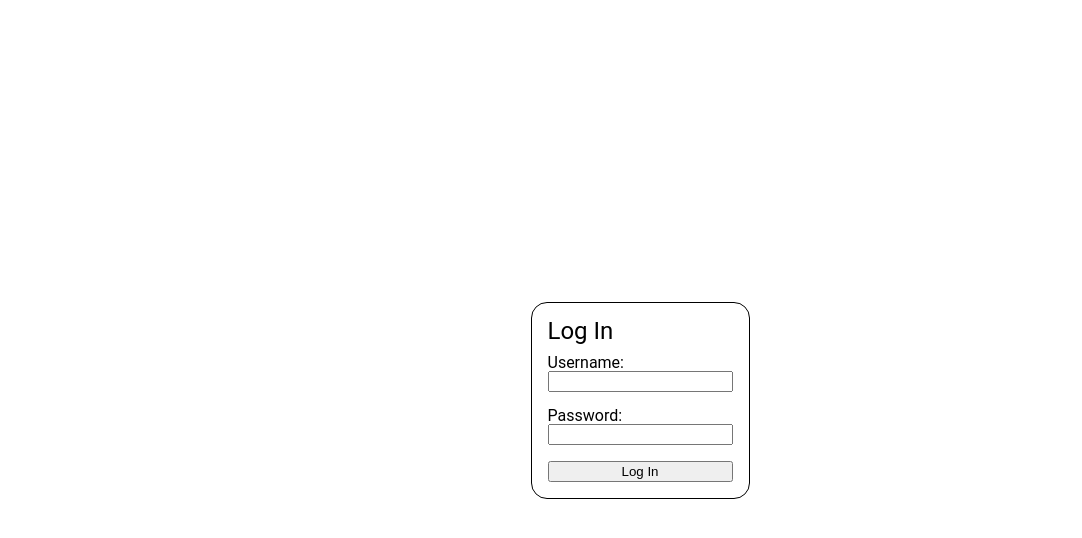
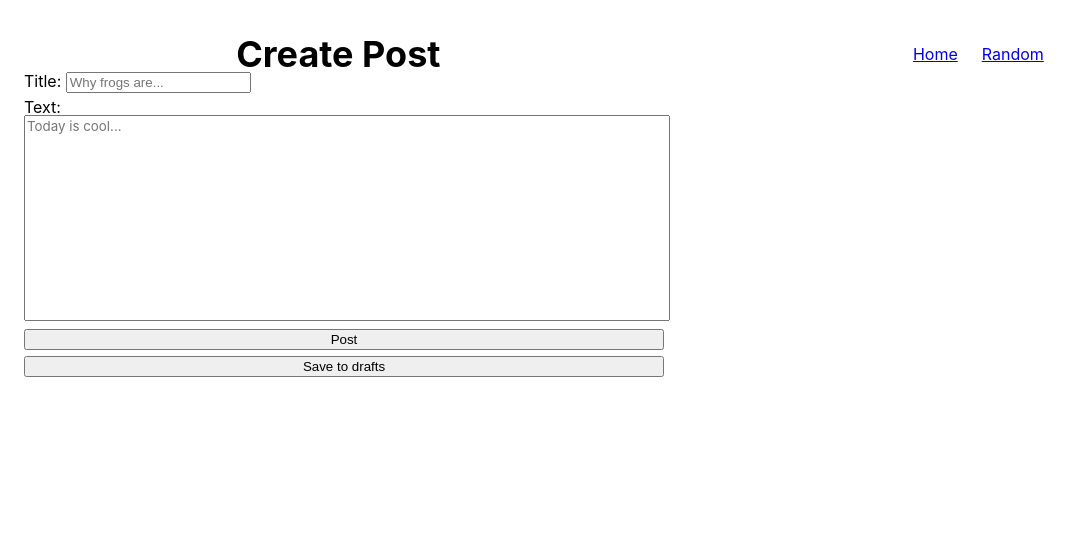
Before and after one commit to tagtart1/blog-admin, a React (Create React App) app: page /create in a window 1280 px wide. Shown: the top 538 px of the page, without its empty margins (0-1082 px from the left). Built offline with nearby package versions, Linux system fonts and the light colour scheme; no server answers.

Commit message:
Authors can now post a new post using create form

```diff
--- a/package.json
+++ b/package.json
@@ -9,6 +9,7 @@
     "moment": "^2.29.4",
     "react": "^18.2.0",
     "react-dom": "^18.2.0",
+    "react-router-dom": "^6.15.0",
     "react-scripts": "5.0.1",
     "web-vitals": "^2.1.4"
   },
--- /dev/null
+++ b/src/CreatePost.css
@@ -0,0 +1,35 @@
+.create-post-main {
+  display: flex;
+  flex-direction: column;
+  width: 100%;
+}
+
+.create-post-main header {
+  margin-top: 36px;
+  display: flex;
+  justify-content: space-around;
+  width: 100%;
+  align-items: center;
+}
+
+.create-post-main h1 {
+  font-size: 36px;
+}
+
+.create-post-form {
+  padding: 0px 24px;
+  width: 50%;
+  gap: 6px;
+}
+
+.nav-links {
+  display: flex;
+  gap: 24px;
+}
+
+textarea {
+  resize: none;
+  font-family: inherit;
+  width: 100%;
+  height: 200px;
+}
--- /dev/null
+++ b/src/CreatePost.jsx
@@ -0,0 +1,76 @@
+import React from "react";
+import { Link, redirect } from "react-router-dom";
+import "./CreatePost.css";
+import { useState } from "react";
+
+const CreatePost = () => {
+  const [isDraft, setIsDraft] = useState(false);
+
+  const url = "http://localhost:3001/api/posts";
+
+  const submitPost = async (e) => {
+    e.preventDefault();
+    const form = e.target;
+    const title = form.title.value;
+    const text = form.text.value;
+
+    const postOptions = {
+      credentials: "include",
+      method: "POST",
+      headers: { "Content-Type": "application/json" },
+      body: JSON.stringify({
+        title: title,
+        text: text,
+        isDraft: isDraft,
+      }),
+    };
+
+    try {
+      const response = await fetch(url, postOptions);
+      const result = await response.json();
+      redirect("/");
+    } catch (err) {
+      console.log(err.message);
+    }
+  };
+
+  return (
+    <main className="create-post-main">
+      <header>
+        <h1>Create Post</h1>
+        <div className="nav-links">
+          <Link to="/">Home</Link>
+          <Link to="/random">Random</Link>
+        </div>
+      </header>
+      <form className="create-post-form" onSubmit={submitPost}>
+        <div className="input-group">
+          <label htmlFor="title">Title: </label>
+          <input
+            type="text"
+            id="title"
+            name="title"
+            placeholder="Why frogs are..."
+            maxLength={50}
+          />
+        </div>
+        <div className="input-group">
+          <label htmlFor="text">Text: </label>
+          <textarea
+            type="text"
+            id="text"
+            name="text"
+            placeholder="Today is cool..."
+            maxLength={2000}
+          />
+        </div>
+        <button type="submit">Post</button>
+        <button type="submit" onClick={() => setIsDraft(true)}>
+          Save to drafts
+        </button>
+      </form>
+    </main>
+  );
+};
+
+export default CreatePost;
--- a/src/Dashboard.jsx
+++ b/src/Dashboard.jsx
@@ -2,6 +2,7 @@ import React, { useEffect, useState } from "react";
 import { useUser } from "./UserProvider";
 import "./Dashboard.css";
 import moment from "moment";
+import { Link } from "react-router-dom";
 
 const Dashboard = ({ user }) => {
   const { setUser } = useUser();
@@ -36,9 +37,12 @@ const Dashboard = ({ user }) => {
     <main className="dashboard-main">
       <header className="dashboard-header">
         <h1>Hello {user.username}</h1>
-        <button className="logout-button" onClick={logOut}>
-          Log out
-        </button>
+        <div>
+          <button className="logout-button" onClick={logOut}>
+            Log out
+          </button>
+          <Link to="/create">Create</Link>
+        </div>
       </header>
       <section className="posts-feed">
         {posts ? (
--- a/src/index.css
+++ b/src/index.css
@@ -98,7 +98,7 @@ video {
   padding: 0;
   border: 0;
   font-size: 100%;
-  font: inherit;
+
   vertical-align: baseline;
 }
 /* HTML5 display-role reset for older browsers */
--- a/src/index.js
+++ b/src/index.js
@@ -3,12 +3,19 @@ import ReactDOM from "react-dom/client";
 import "./index.css";
 import App from "./App";
 import { UserProvider } from "./UserProvider";
+import { BrowserRouter, Route, Routes } from "react-router-dom";
+import CreatePost from "./CreatePost";
 
 const root = ReactDOM.createRoot(document.getElementById("root"));
 root.render(
   <React.StrictMode>
-    <UserProvider>
-      <App />
-    </UserProvider>
+    <BrowserRouter>
+      <UserProvider>
+        <Routes>
+          <Route path="/" element={<App />} />
+          <Route path="/create" element={<CreatePost />} />
+        </Routes>
+      </UserProvider>
+    </BrowserRouter>
   </React.StrictMode>
 );
```
Also changed, not shown: public/index.html (+0 -10 lines), 1 other file (tests, documents, lock files or other folders).
